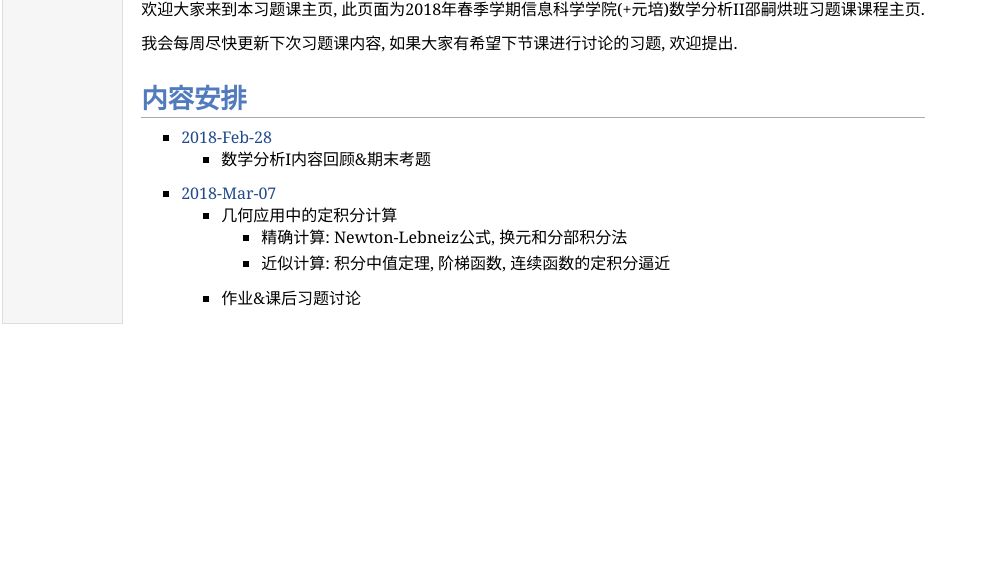
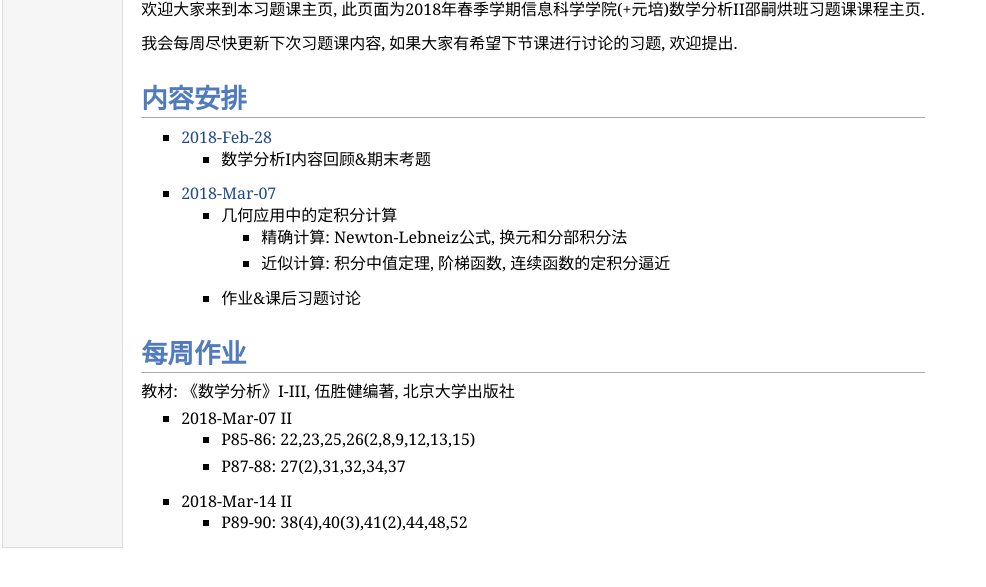
Before and after one commit to ZichaoLong/calculus2018spring, a plain HTML site: page index.html in a window 1280 px wide. Shown: the part 129-716 px from the top of the page, without its empty margins (0-986 px from the left). Drawn offline with Linux system fonts and the light colour scheme.

Commit message:
index.html添加作业题号 & fix 20180307 solutions bug

```diff
--- a/index.html
+++ b/index.html
@@ -45,6 +45,24 @@
 
 </li>
 </ul>
+<h1>每周作业</h1>
+<p>教材: 《数学分析》I-III, 伍胜健编著, 北京大学出版社</p>
+<ul>
+<li><p>2018-Mar-07 II</p>
+<ul>
+<li><p>P85-86: 22,23,25,26(2,8,9,12,13,15)</p>
+</li>
+<li><p>P87-88: 27(2),31,32,34,37</p>
+</li></ul>
+</li>
+<li><p>2018-Mar-14 II</p>
+<ul>
+<li><p>P89-90: 38(4),40(3),41(2),44,48,52</p>
+</li>
+</ul>
+
+</li>
+</ul>
 </td>
 </tr>
 </table>
```
Also changed, not shown: 3 other files.
